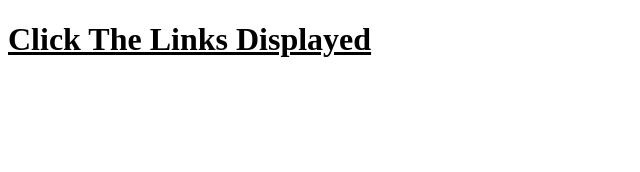
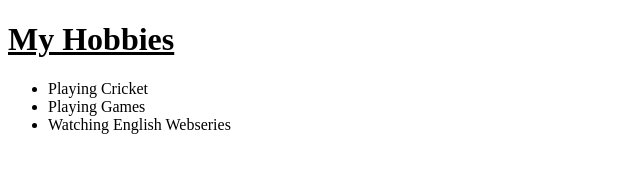
Before and after one commit to raunit1610/html-portfolio, a plain HTML site: page public/display.html in a window 1280 px wide. Shown: the whole page, without its empty margins (0-640 px from the left). Drawn offline with Linux system fonts and the light colour scheme.

Commit message:
Update display.html

```diff
--- a/public/display.html
+++ b/public/display.html
@@ -6,6 +6,11 @@
     <title>Document</title>
 </head>
 <body>
-    <h1><u><strong>Click The Links Displayed</strong></u></h1>
+    <h1><u><strong>My Hobbies</strong></u></h1>
+    <ul>
+        <li>Playing Cricket</li>
+        <li>Playing Games</li>
+        <li>Watching English Webseries</li>
+    </ul>
 </body>
 </html>
```
